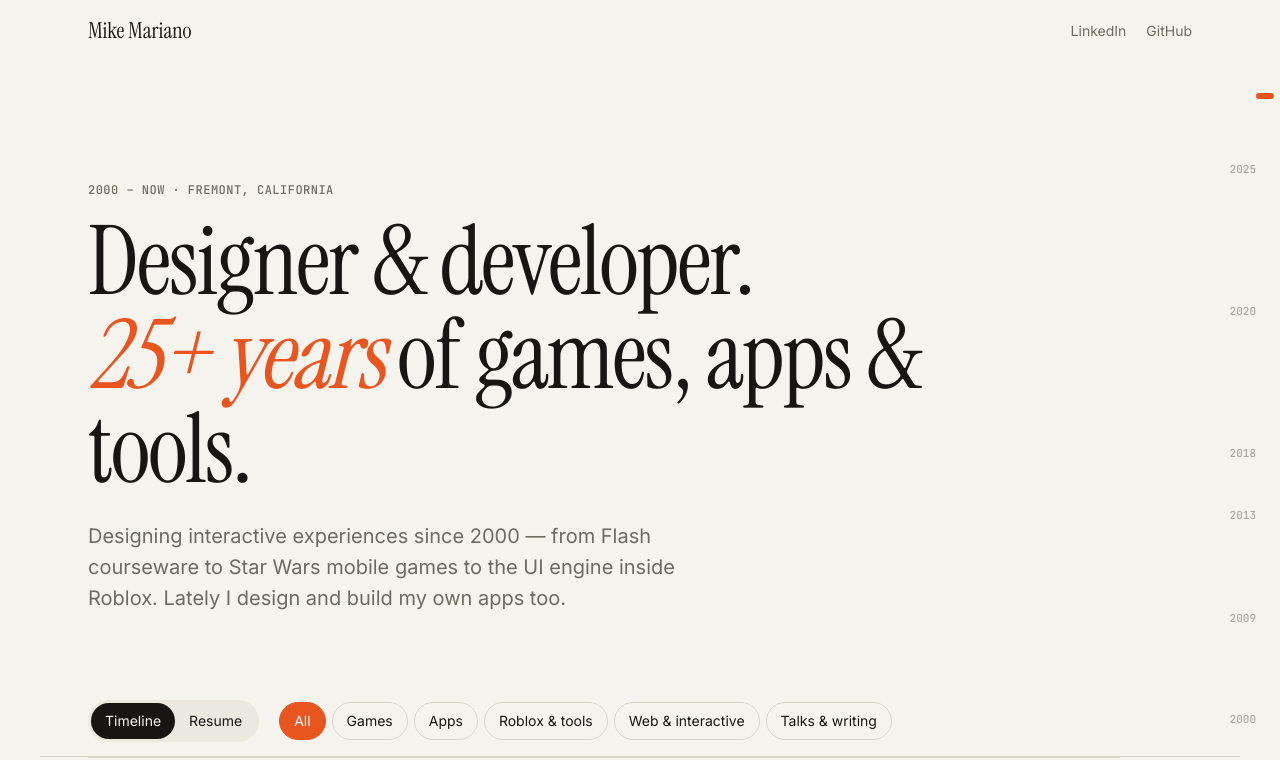
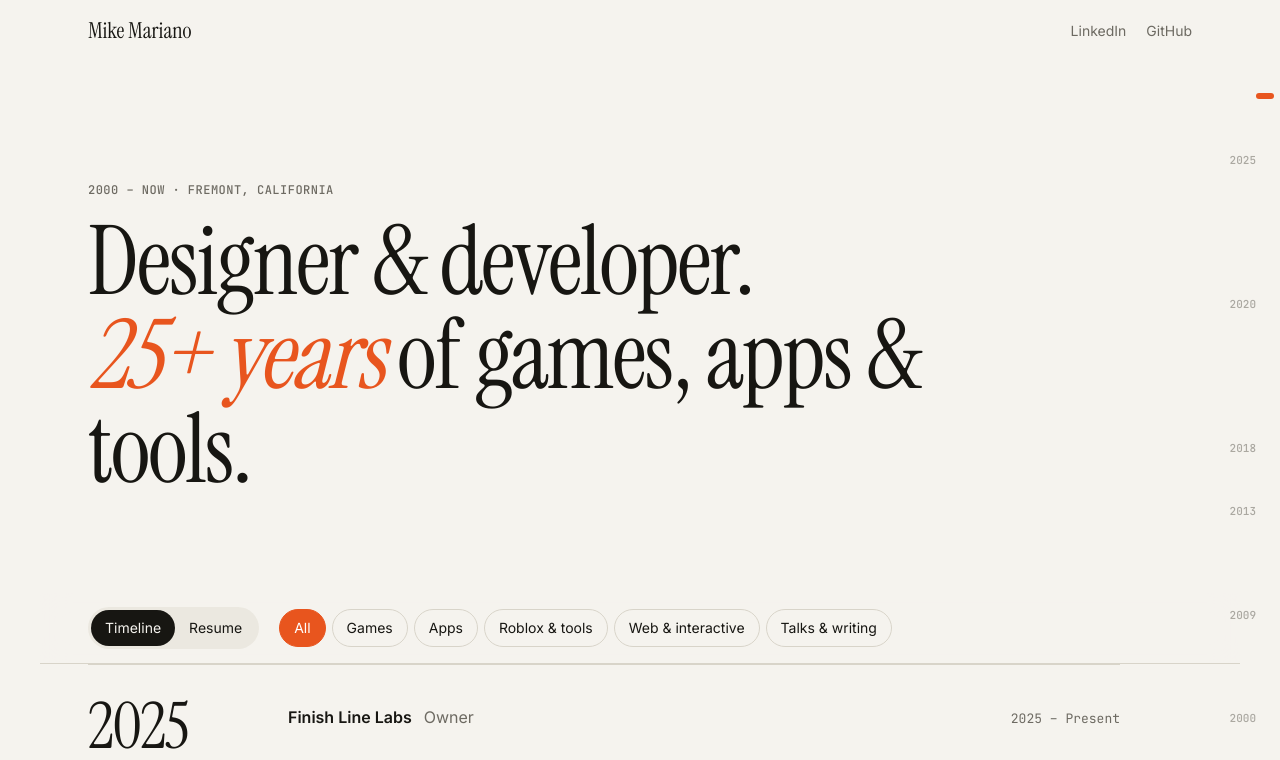
Before and after one commit to marianomike/portfolio, a Next.js app: page / in a window 1280 px wide. Shown: the top 760 px of the page. Built offline with nearby package versions, Linux system fonts and the light colour scheme; grey boxes are pictures that could not be loaded.

Commit message:
Remove the intro line under the hero headline
Co-Authored-By: Claude Opus 5.5 <noreply@anthropic.com>
Claude-Session: https://claude.ai/code/session_014Uw5eaM3rGitiFWmUguF3t

```diff
--- a/src/app/page.tsx
+++ b/src/app/page.tsx
@@ -25,7 +25,6 @@ export default function Home() {
           <br />
           <em>25+ years</em> of games, apps & tools.
         </h1>
-        <p className="lede">{PROFILE.intro}</p>
       </header>
       <CareerView chapters={chapters} covers={covers} />
     </main>
```
